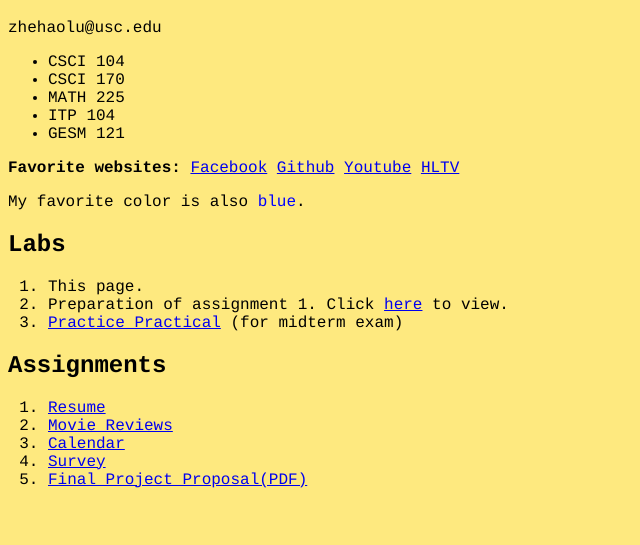
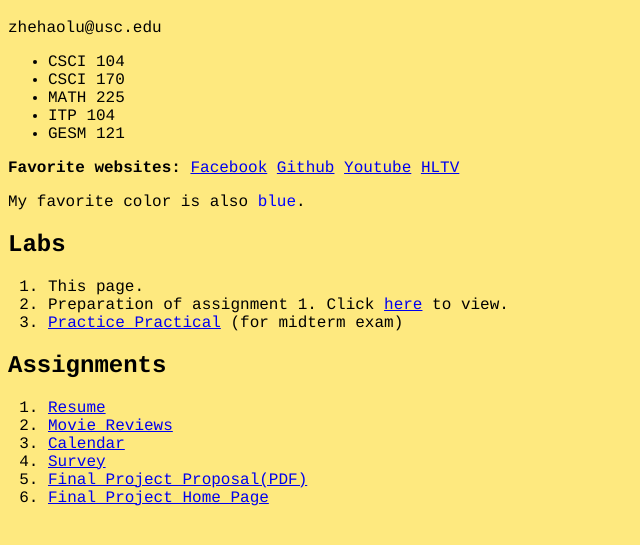
Before and after one commit to Tony1023/ITP-104, a plain HTML site: page student_page.html in a window 1280 px wide. Shown: the part 61-606 px from the top of the page, without its empty margins (0-640 px from the left). Drawn offline with Linux system fonts and the light colour scheme.

Commit message:
Updated homepage

```diff
--- a/student_page.html
+++ b/student_page.html
@@ -38,6 +38,7 @@
 			<li><a href="http://scf.usc.edu/~zhehaolu/itp104/calendar/calendar.html" target="_blank">Calendar</a></li>
 			<li><a href="http://scf.usc.edu/~zhehaolu/itp104/survey/survey.html" target="_blank">Survey</a></li>
 			<li><a href="http://scf.usc.edu/~zhehaolu/itp104/siteMap.pdf">Final Project Proposal(PDF)</a></li>
+			<li><a href="http://scf.usc.edu/~zhehaolu/itp104/final_project/home.html">Final Project Home Page</a></li>
 		</ol>
 
 	</body>
```
